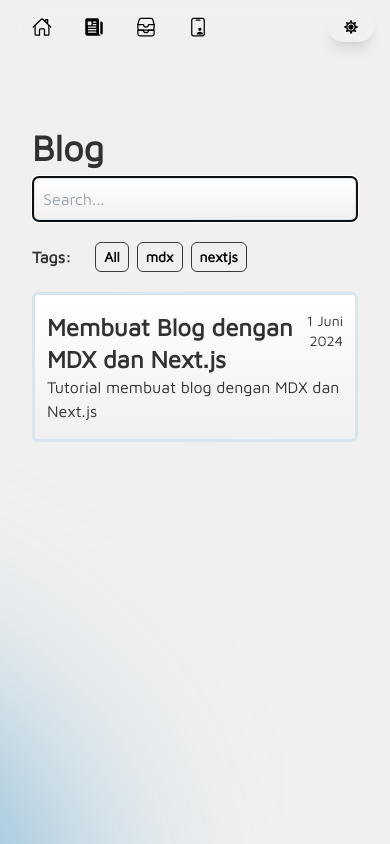
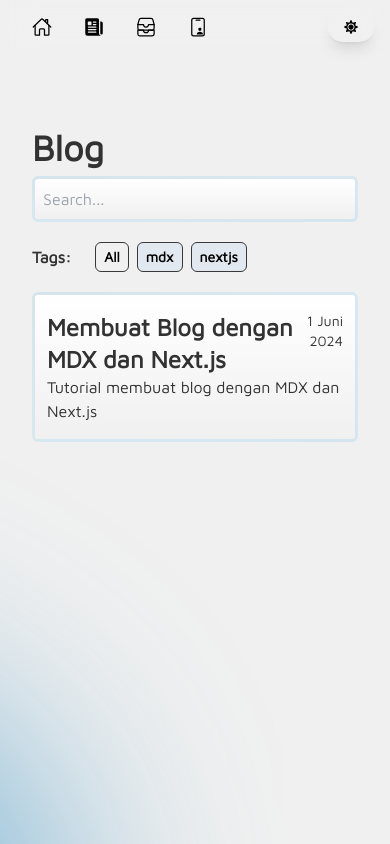
Before and after one commit to alfazh123/Alfazh, a Next.js app: page /blog in a window 390 px wide. Shown: the top 844 px of the page. Built offline with nearby package versions, Linux system fonts and the light colour scheme.

Commit message:
make filter tag active even page is reload

```diff
--- a/app/blog/page.tsx
+++ b/app/blog/page.tsx
@@ -16,7 +16,7 @@
 }: {
     searchParams?: {
         search: string;
-        tags: string;
+        tags: string[];
     };
 }) {
     const fetchData = async () => {
--- a/app/components/blog/search.tsx
+++ b/app/components/blog/search.tsx
@@ -4,15 +4,18 @@
 import { useEffect, useRef } from "react";
 import { useDebounce, useDebouncedCallback } from "use-debounce";
 
-export default function Search() {
+
+export default function Search( ) {
     const search = useSearchParams();
     const pathName = usePathname();
     const { replace } = useRouter();
 
     const searchBar = useRef<HTMLInputElement>(null);
 
+
     useEffect(()=> {
-        searchBar.current?.focus();
+        window.innerWidth < 768 ?
+        null : searchBar.current?.focus();
     }, []);
 
 
--- a/app/components/blog/tags.tsx
+++ b/app/components/blog/tags.tsx
@@ -3,11 +3,16 @@
 import { useSearchParams, usePathname, useRouter } from "next/navigation";
 import { useDebouncedCallback } from "use-debounce";
 
+import { clsx } from 'clsx'
+
 interface SearchTagProps {
     tags: string[];
 }
 
-export default function SearchTag({ tags }: SearchTagProps) {
+export default function SearchTag(
+    { tags }: SearchTagProps
+)
+{
     const search = useSearchParams();
     const pathName = usePathname();
     const { replace } = useRouter();
@@ -15,12 +20,21 @@
     const handleSearch = (term: string) => {
         const params = new URLSearchParams(search);
         if (term) {
-            params.set("tags", term);
+            if (!params.has("tags", term)) {
+                params.append("tags", term);
+            } else {
+                params.delete("tags", term);
+            }
         } else {
             params.delete("tags");
         }
         return replace(`${pathName}?${params.toString()}`);
     };
+
+    const isExists = (tag: string) => {
+        const params = new URLSearchParams(search)
+        return params.has("tags",tag)
+    }
 
     return (
         <div className="flex gap-4 py-1 items-center">
@@ -29,24 +43,33 @@
                 <button
                     type="button"
                     onClick={(e) => {
-                        handleSearch("");
+                        handleSearch('');
                     }}
                     className="px-2 py-1 text-sm font-semibold border border-1 border-slate900 dark:border-slate200 hover:bg-slate200 dark:hover:bg-slate900 text-black dark:text-white rounded-md focus:outline-none focus:ring-2 focus:ring-offset-2 focus:ring-offset-white"
                 >
                     All
                 </button>
-                {tags.map((tag, id) => (
-                    <button
-                        key={id}
-                        type="button"
-                        onClick={() => {
-                            handleSearch(tag);
-                        }}
-                        className="px-2 py-1 text-sm font-semibold border border-1 border-slate900 dark:border-slate200 hover:bg-slate200 dark:hover:bg-slate900 text-black dark:text-white rounded-md focus:outline-none focus:ring-2 focus:ring-offset-2 focus:ring-offset-white"
-                    >
-                        {tag}
-                    </button>
+                {tags.map((tag, id)=> (
+                    <div className="flex justify-center items-center h-full">
+                        <label htmlFor={tag} className={clsx(
+                            `${isExists(tag) ? `outline-none ring-2 ring-offset-2 ring-offset-white` : null }`, // conditional to activate button when exists in search params
+                            'px-2 py-1 text-sm font-semibold border border-1 rounded-md', // position and size
+                            'bg-slate200 border-slate900 hover:bg-slate300 text-black', // color component in light theme
+                            'dark:bg-slate900 dark:hover:bg-slate800 dark:border-slate200 dark:text-white' // color component in dark theme
+                        )}>
+                            {tag}
+                        </label>
+
+                        <input key={id} type="checkbox" className={`hidden right-0 -z-10 left-0 w-full h-6 px-2`} name={tag} value={tag} id={tag}
+                            onClick={
+                                (e) => {
+                                    handleSearch(e.currentTarget.value);
+                                }
+                            }
+                        />
+                    </div>
                 ))}
+
             </div>
         </div>
     );
--- a/app/lib/getMDX.ts
+++ b/app/lib/getMDX.ts
@@ -7,7 +7,7 @@
     tag,
 }: {
     search?: string;
-    tag?: string;
+    tag?: string[];
 }) {
     // const dir = "./app/posts";
     const dir = path.join(process.cwd(), "app/posts");
@@ -28,20 +28,26 @@
         return data.data;
     });
 
-    if (tag) {
-        frontMatter = frontMatter.filter((file) => {
-            console.log(file.tags);
-            return file.tags.includes(tag);
-        });
+    if(tag) {
+        tag = Array.isArray(tag) ? tag : [tag];
+        tag.forEach((t) => {
+            frontMatter = frontMatter.filter((file) => {
+                return (
+                    file.tags.join(' ').toLowerCase().includes(t)
+                )
+            })
+        })
     }
 
     if (search) {
         const searchs = search.toLowerCase();
+
+        // declare new frontMatter / data with filter function
         frontMatter = frontMatter.filter((file) => {
             return (
                 file.title.toLowerCase().includes(searchs) ||
                 file.description.toLowerCase().includes(searchs) ||
-                file.tags.join(" ").toLowerCase().includes(searchs)
+                file.tags.join(' ').toLowerCase().includes(searchs)
             );
         });
     }
@@ -59,15 +65,18 @@
 
     const files = fs.readdirSync(dir);
 
+    // read each file using map and fs function
     const contentFile = files.map((file) => {
         return fs.readFileSync(`${dir}/${file}`, "utf8");
     });
 
+    // load frontMatter
     let frontMatter = contentFile.map((file) => {
         const data = matter(file);
         return data.data;
     });
 
+    // get tags from data colection
     const tags = frontMatter.map((file) => file.tags);
 
     const separateTags = tags.flat();
--- a/package.json
+++ b/package.json
@@ -15,6 +15,7 @@
     "@next/mdx": "^14.2.1",
     "@types/mdx": "^2.0.13",
     "@vercel/analytics": "^1.2.2",
+    "clsx": "^2.1.1",
     "esbuild": "^0.20.2",
     "geist": "^1.3.0",
     "gray-matter": "^4.0.3",
```
Also changed, not shown: 1 other file (tests, documents, lock files or other folders).
